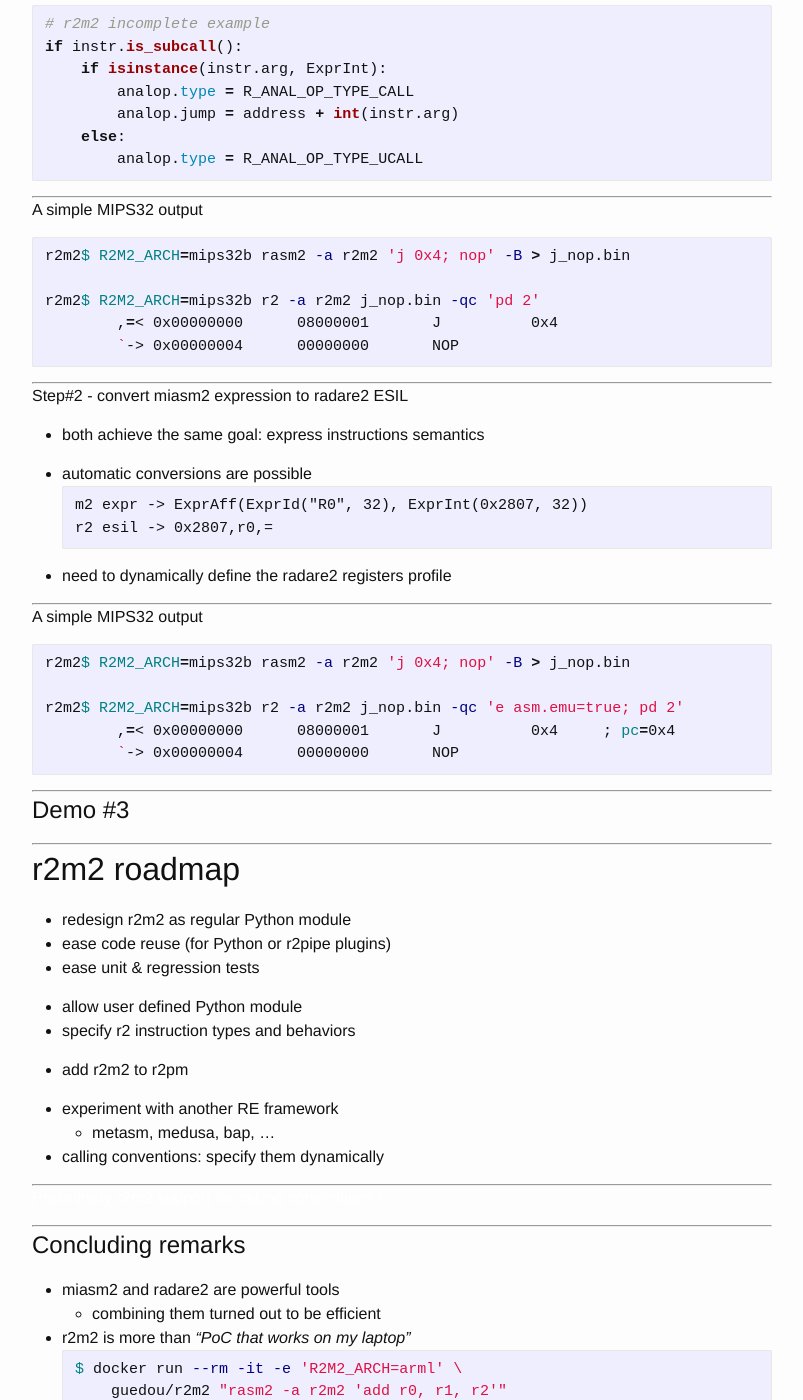
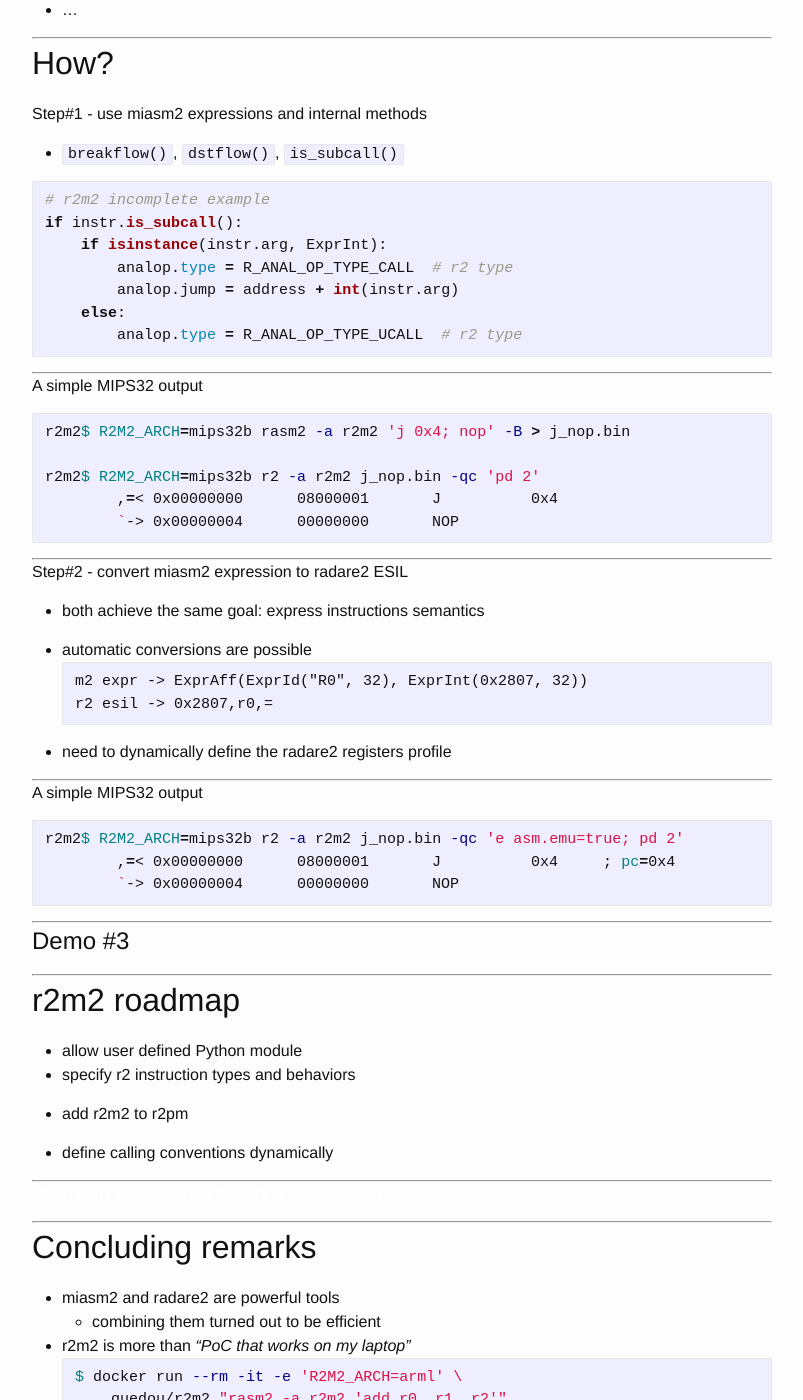
Before and after one commit to guedou/guedou.github.io, a Jekyll site: the page built from r2m2_talks/2017_recon/slides.md, in a window 1280 px wide and 1400 px high, scrolled down 18079 px. Shown: the whole window, without its empty margins (238-1041 px from the left). Built offline with Jekyll 4.4.1, drawn with Linux system fonts in a browser that asks for light colours; our own code applies the rules of GitHub Pages for plain Markdown files; some of the changed text lies outside the part shown.

Commit message:
Minor modifications

````diff
--- a/r2m2_talks/2017_recon/slides.md
+++ b/r2m2_talks/2017_recon/slides.md
@@ -147,7 +153,7 @@
 
 ---
 
-# Assembling
+## Assembling
 
 ```python
 # Create a x86 miasm machine
@@ -168,7 +174,7 @@
 
 ---
 
-# Disassembling
+## Disassembling
 
 ```python
 # Disassemble all variants
@@ -203,7 +209,7 @@
 
 ---
 
-# Symbolic execution
+## Symbolic execution
 
 ```python
 # Add the instruction to the current block
@@ -260,7 +266,7 @@
 
 ---
 
-# Emulation / JIT
+## Emulation / JIT
 
 Let's build a simple binary to emulate
 
@@ -335,7 +341,7 @@
 
 ---
 
-# gdb server
+## gdb server
 
 ```bash
 $ python sandbox_recon.py ./add -g 2807
@@ -834,19 +840,19 @@
 
 ---
 
-# What's inside r2m2?
+## What's inside r2m2?
 
 - uses everything described so far to bring miasm2 to radare2!
 - keeps most of the smart logics in miasm2
   - r2m2 aims to be architecture independent
-  - uses the R2M2_ARCH env variable to specify the arch
+  - uses the **R2M2_ARCH** env variable to specify the arch
 - provides two r2 plugins:
   - ad: <u>a</u>ssembly & <u>d</u>isassembly
   - Ae: <u>A</u>nalysis & <u>e</u>sil
 
 <br>
 ```bash
-r2m2$ rasm2 -L |grep r2m2
+r2m2$ rasm2 -L | grep r2m2
 adAe  32         r2m2        LGPL3   miasm2 backend
 ```
 
@@ -862,7 +868,7 @@
 ```bash
 r2m2$ export R2M2_ARCH=mips32l
 r2m2$ rasm2 -a r2m2 'addiu a0, a1, 2' > binary
-r2m2$ cat binary |rasm2 -a r2m2 -d -
+r2m2$ cat binary | rasm2 -a r2m2 -d -
 ADDIU      A0, A1, 0x2
 ```
 
@@ -896,7 +902,7 @@
 
 ---
 
-# How?
+## How?
 
 Step#1 - use miasm2 expressions and internal methods
   - `breakflow()`, `dstflow()`, `is_subcall()`
@@ -905,10 +911,10 @@
 # r2m2 incomplete example
 if instr.is_subcall():
     if isinstance(instr.arg, ExprInt):
-        analop.type = R_ANAL_OP_TYPE_CALL
+        analop.type = R_ANAL_OP_TYPE_CALL  # r2 type
         analop.jump = address + int(instr.arg)
     else:
-        analop.type = R_ANAL_OP_TYPE_UCALL
+        analop.type = R_ANAL_OP_TYPE_UCALL  # r2 type
 ```
 
 ---
@@ -942,8 +948,6 @@
 A simple MIPS32 output
 
 ```bash
-r2m2$ R2M2_ARCH=mips32b rasm2 -a r2m2 'j 0x4; nop' -B > j_nop.bin
-
 r2m2$ R2M2_ARCH=mips32b r2 -a r2m2 j_nop.bin -qc 'e asm.emu=true; pd 2'
         ,=< 0x00000000      08000001       J          0x4     ; pc=0x4
         `-> 0x00000004      00000000       NOP
@@ -957,19 +961,12 @@
 
 ## r2m2 roadmap
 
-- redesign r2m2 as regular Python module
- - ease code reuse (for Python or r2pipe plugins)
- - ease unit & regression tests
-
 - allow user defined Python module
  - specify r2 instruction types and behaviors
 
 - add r2m2 to r2pm
 
-- experiment with another RE framework
-  - metasm, medusa, bap, ...
-
-- calling conventions: specify them dynamically
+- define calling conventions dynamically
 
 ---
 
@@ -980,7 +977,7 @@
 
 ---
 
-# Concluding remarks
+## Concluding remarks
 
 - miasm2 and radare2 are powerful tools
   - combining them turned out to be efficient
````
Also changed, not shown: other parts of r2m2_talks/2017_recon/slides.md (+12 -6 lines).
